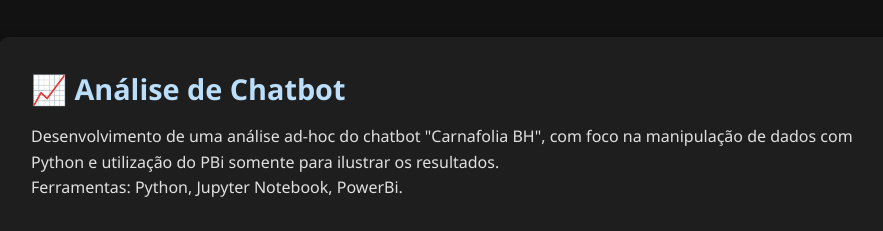
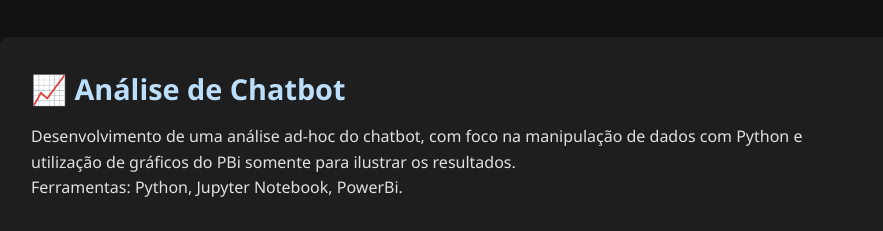
Before and after one commit to cristianoaad/cristianoaadiniz.github.io, a plain HTML site: page index.html in a window 1280 px wide. Shown: the part 2140-2371 px from the top of the page, without its empty margins (191-1074 px from the left). Drawn offline with Linux system fonts and the light colour scheme.

Commit message:
Update index.html

```diff
--- a/index.html
+++ b/index.html
@@ -130,7 +130,7 @@
         <div class="case">
           <h3>📈 Análise de Chatbot</h3>
           <p>
-            Desenvolvimento de uma análise ad-hoc do chatbot "Carnafolia BH", com foco na manipulação de dados com Python e utilização do PBi somente para ilustrar os resultados.<br>
+            Desenvolvimento de uma análise ad-hoc do chatbot, com foco na manipulação de dados com Python e utilização de gráficos do PBi somente para ilustrar os resultados.<br>
             Ferramentas: Python, Jupyter Notebook, PowerBi.
           </p>
           <iframe src="https://nbviewer.org/github/cristianoaad/notebooks_repo/blob/main/chatbot_notebook_cristianodiniz.ipynb" width="100%" height="850" style="overflow:auto;" scrolling="yes"></iframe>
```
